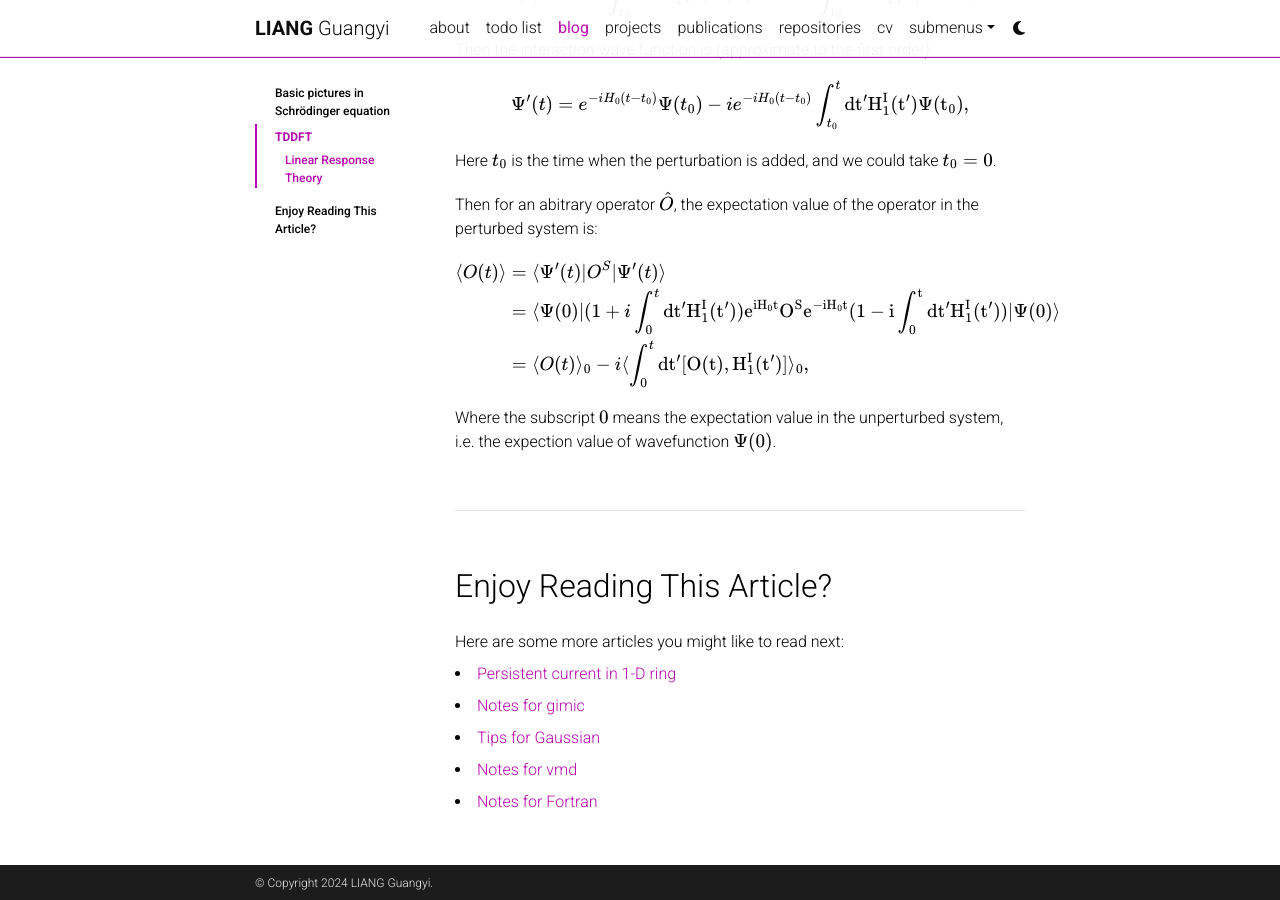
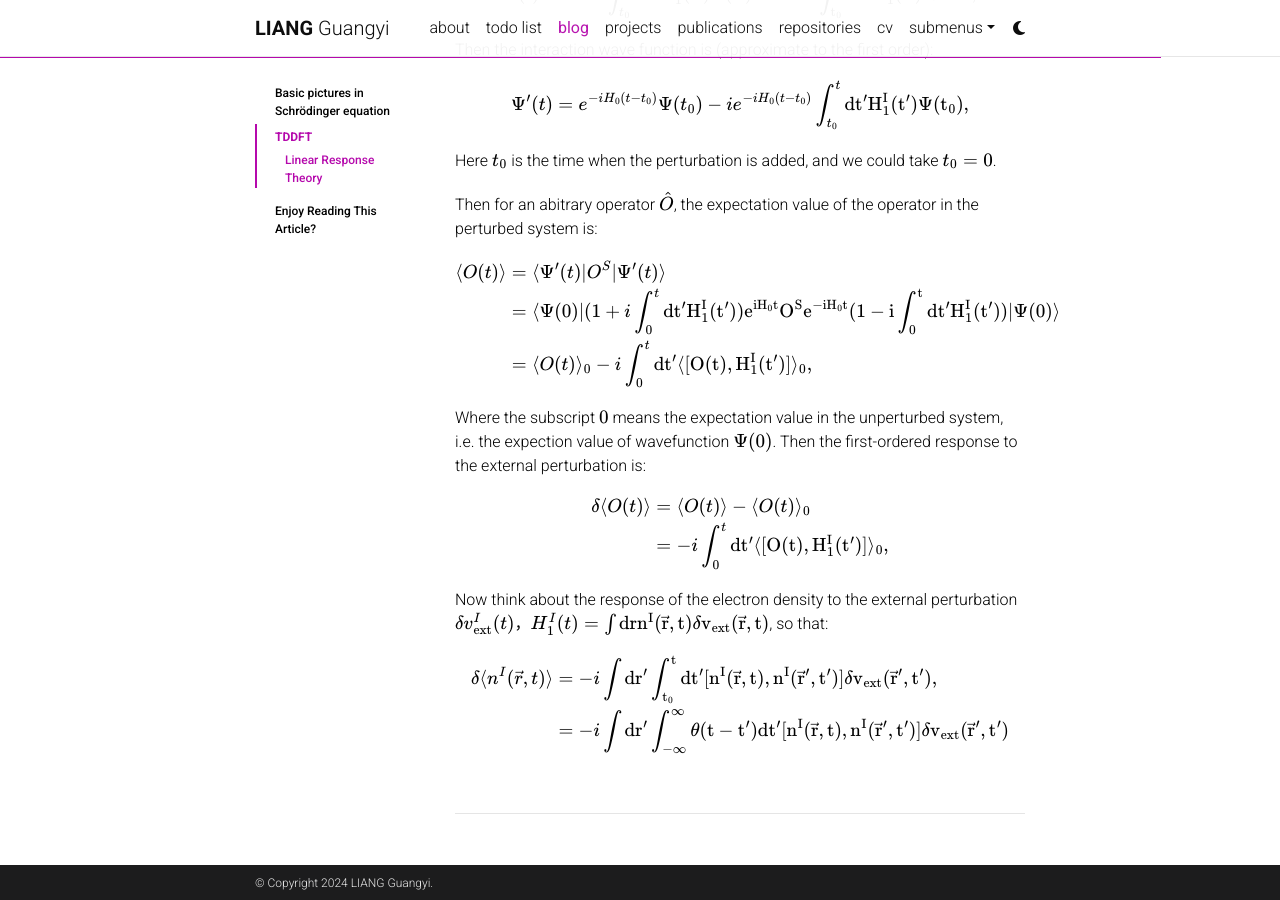
Before and after one commit to liangguangyii/liangguangyii.github.io, a Jekyll site: the page built from _posts/2024-3-12-notes-phy-tddft.md, in a window 1280 px wide and 900 px high, scrolled down 2878 px. Built offline with Jekyll 4.4.1, drawn with Linux system fonts in a browser that asks for light colours; some web fonts are replaced; comment, search, counter and statistics services are not loaded; a style sheet for code colours, icons or effects is not loaded.

Commit message:
end proof

```diff
--- a/_posts/2024-3-12-notes-phy-tddft.md
+++ b/_posts/2024-3-12-notes-phy-tddft.md
@@ -122,8 +122,24 @@
 \begin{aligned}
  \langle O(t) \rangle  & = \langle \Psi'(t) | O^S | \Psi'(t) \rangle \\
  & = \langle \Psi(0) | (1 + i \int_0^t \rm{d} t' H_1^I (t') ) e^{i H_0 t} O^S  e^{-iH_0 t} (1 - i \int_0^t \rm{d} t' H_1^I (t') ) | \Psi(0) \rangle \\
- & = \langle O(t) \rangle_{0} - i \langle \int_0^t \rm{d} t' [O(t) , H_1^I(t') ] \rangle_0 , \\
+ & = \langle O(t) \rangle_{0} - i \int_0^t \rm{d} t' \langle [O(t) , H_1^I(t') ] \rangle_0 , \\
 \end{aligned}
 $$
 
-Where the subscript $$0$$ means the expectation value in the unperturbed system, i.e. the expection value of wavefunction $$ \Psi(0) $$.
+Where the subscript $$0$$ means the expectation value in the unperturbed system, i.e. the expection value of wavefunction $$ \Psi(0) $$. Then the first-ordered response to the external perturbation is:
+
+$$
+\begin{aligned}
+\delta \langle O(t) \rangle & = \langle O(t) \rangle - \langle O(t) \rangle_0 \\
+& = - i \int_0^t \rm{d} t' \langle [O(t) , H_1^I(t') ] \rangle_0, \\
+\end{aligned}
+$$
+
+Now think about the response of the electron density to the external perturbation $$ \delta v_{\rm{ext}}^I (t) $$，$$ H_1^I(t) = \int \rm{d} r n^I(\vec{r},t) \delta v_{\rm{ext}} (\vec{r},t) $$, so that:
+
+$$
+\begin{aligned}
+\delta \langle n^I(\vec{r},t) \rangle & = -i \int \rm{d} r' \int_{t_0}^{t} \rm{d} t' [n^I(\vec{r},t), n^I(\vec{r}',t')] \delta v_{\rm{ext}} (\vec{r}',t'), \\
+& = -i \int \rm{d} r' \int_{-\infty}^{\infty} \theta (t - t') \rm{d} t' [n^I(\vec{r},t), n^I(\vec{r}',t')] \delta v_{\rm{ext}} (\vec{r}',t')
+\end{aligned}
+$$
```
